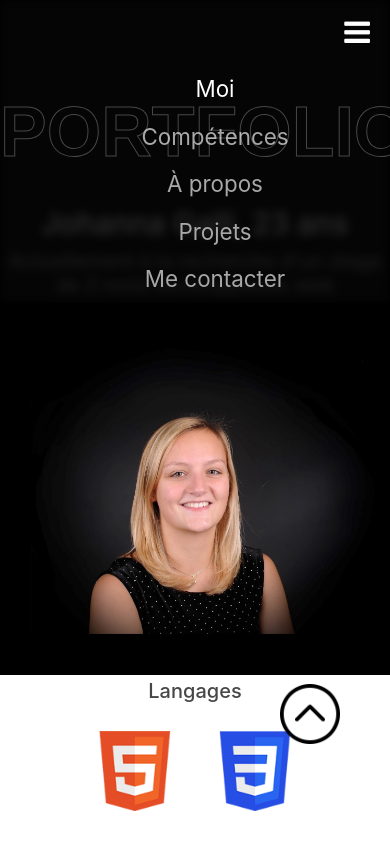
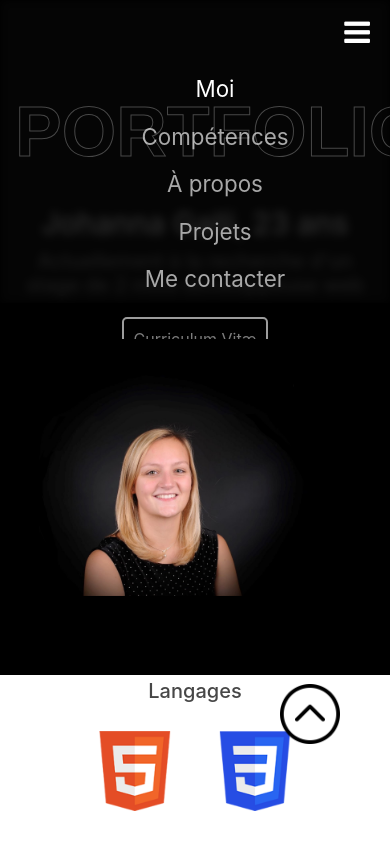
Before and after one commit to johanna-Galli/portfolio3, a PHP site: page / in a window 390 px wide; the page is wider, and only the part inside the window is pictured. Shown: the top 843 px of that part. Run offline with PHP 8.4, Linux system fonts and the light colour scheme.

Commit message:
suppr overflow x

```diff
--- a/asset/style/style.css
+++ b/asset/style/style.css
@@ -1,6 +1,7 @@
 html {
     scroll-behavior: smooth;
     height: 100%;
+    overflow-x: hidden;
 }
 
 body {
@@ -8,6 +9,7 @@ body {
     margin: 0;
     margin-top: 10px;
     font-family: Arial, Helvetica, sans-serif;
+    width: 100vw;
 }
 
 .titlePart {
@@ -150,6 +152,8 @@ body {
     padding-top: 40px;
     background: black;
     min-height: 80vh;
+    margin: 0;
+    width: 100%;
     /*z-index: 0;*/
 }
 
@@ -230,7 +234,7 @@ body {
         text-align: center;
     }
     #myPhoto {
-        width: 120%;
+        width: 100%;
     }
 }
 
@@ -241,7 +245,7 @@ body {
     flex-wrap: wrap;
     justify-content: center;
     height: auto;
-    width: 100%;
+    width: 100vw;
     text-align: center;
     margin-top: 1vw;
 }
--- a/index.php
+++ b/index.php
@@ -6,7 +6,7 @@
     <meta name="viewport" content="width=device-width, initial-scale=1.0">
     <meta http-equiv="X-UA-Compatible" content="ie=edge">
     <title>Johanna Galli</title>
-    <link rel="icon" type="image/png" href="asset/img/favicon3.png" />
+    <link rel="icon" type="image/png" href="asset/img/favIcon3.png" />
     <link href="asset/style/style.css" rel="stylesheet">
     <link rel="stylesheet" href="https://cdnjs.cloudflare.com/ajax/libs/font-awesome/4.7.0/css/font-awesome.min.css">
     <link rel="stylesheet" href="https://stackpath.bootstrapcdn.com/bootstrap/4.3.1/css/bootstrap.min.css">
```
